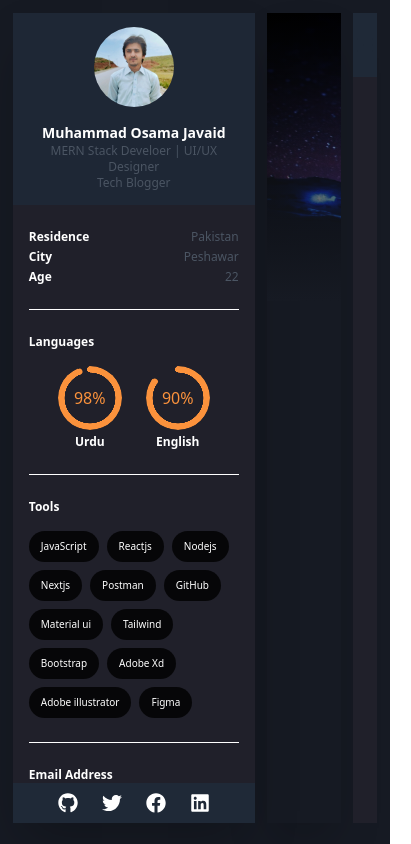
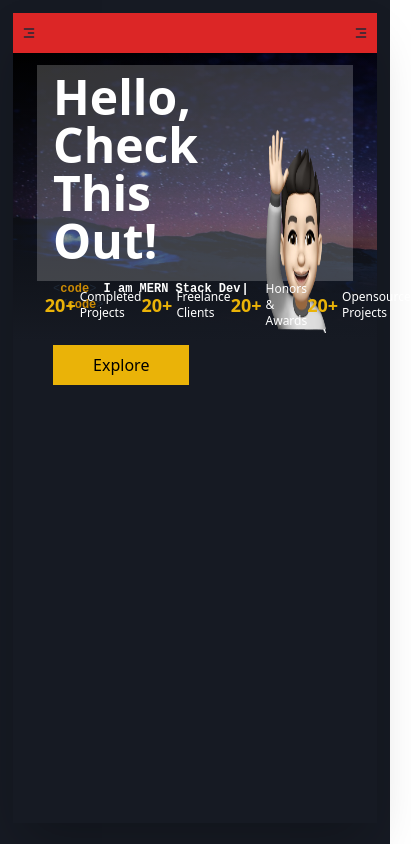
Before and after one commit to founder960107/My-portfolio, a Next.js app: page / in a window 390 px wide. Shown: the whole page, 411 px wide, since content can reach past the window. Built offline with nearby package versions, Linux system fonts and the light colour scheme.

Commit message:
mobile layout chages

```diff
--- a/components/Intro/Intro.jsx
+++ b/components/Intro/Intro.jsx
@@ -10,7 +10,7 @@ import Tools from './Tools'
 const Intro = () => {
 
     return (
-        <div className="h-full overflow-hidden relative bg-[#20202A] shadow-2xl flex flex-col">
+        <div className="w-64 h-full overflow-hidden relative bg-[#20202A] shadow-2xl z-[300] flex flex-col">
             {/* fixed at top */}
             <div className="headerr z-50 absolute bg-gray-800 bg-opacity-90 backdrop-blur-sm inset-y-0 h-48 top-0 flex items-center justify-center w-full flex-col px-4 gap-y-4">
                 <img className='w-20 h-20 rounded-full' src='images/osama.jpg' alt="" />
--- a/package.json
+++ b/package.json
@@ -16,7 +16,8 @@
     "next": "13.1.1",
     "react": "18.2.0",
     "react-dom": "18.2.0",
-    "react-icons": "^4.7.1"
+    "react-icons": "^4.7.1",
+    "typewriter-effect": "^2.19.0"
   },
   "devDependencies": {
     "autoprefixer": "^10.4.13",
--- a/pages/home.jsx
+++ b/pages/home.jsx
@@ -1,8 +1,10 @@
+import Typewriter from 'typewriter-effect';
+
 const home = () => {
     return (
         <div className="PARENT">
             <div
-                className="relative backdrop-blur-sm w-full h-72 bg-fixed"
+                className="relative backdrop-blur-sm w-full h-72 bg-fixed z-10"
                 style={{
                     background: 'url(images/background.png)',
                     backgroundRepeat: 'no-repeat',
@@ -10,11 +12,65 @@ const home = () => {
                     // opacity: '0.5'
 
                 }}>
-                <div className="absolute inset-0 w-full h-full bg-gradient-to-t from-[#161a23]">
-                    <div className="flex items-center justify-center"></div>
+                <div className="absolute inset-0 z-20 flex flex-col items-center px-4 py-6 justify-center w-full h-full bg-gradient-to-t from-[#161a23]">
+                    <div className="bg-white/20 w-[95%] h-[90%] px-4 py-2">
+                        <div className="flex items-center justify-around">
+                            <div className="">
+                                <div className="">
+                                    <h1 className="text-5xl text-white font-bold">Hello, Check This Out!</h1>
+                                </div>
+                                <div className="">
+                                    <div class=" py-4 pb-4 text-xs h-20 lg:h-auto" style={{ fontFamily: 'monospace' }}>
+                                        <span> &lt;<span class="text-yellow-600 font-bold">code</span>
+                                            &gt; <span className="text-white font-bold"> I am  <span class="inline-block">
+                                                <Typewriter
+                                                    options={{
+                                                        strings:
+                                                            ['MERN Stack Developer',
+                                                                'UI/UX Designer'],
+                                                        autoStart: true,
+                                                        loop: true,
+                                                    }}
+                                                />
+                                            </span>
+                                            </span> &lt;/<span class="text-yellow-600 font-bold">code</span>&gt; </span>
+                                    </div>
+                                </div>
+                                <button className="py-2 px-10 bg-yellow-500 text-black">Explore</button>
+                            </div>
+                            <div className="w-48 h-52">
+                                <img className='w-full h-full' src="images/emoji.png" alt="emoji" />
+                            </div>
+                        </div>
+                    </div>
+
+                    {/* details in row */}
+                    <div className="flex items-center justify-around w-full px-4">
+
+                        <div className="flex items-center gap-x-1">
+                            <span className='text-lg text-yellow-500 font-bold'>20+</span>
+                            <span className='text-xs text-white'>Completed Projects</span>
+                        </div>
+
+                        <div className="flex items-center gap-x-1">
+                            <span className='text-lg text-yellow-500 font-bold'>20+</span>
+                            <span className='text-xs text-white'>Freelance Clients</span>
+                        </div>
+
+                        <div className="flex items-center gap-x-1">
+                            <span className='text-lg text-yellow-500 font-bold'>20+</span>
+                            <span className='text-xs text-white'>Honors & Awards</span>
+                        </div>
+
+                        <div className="flex items-center gap-x-1">
+                            <span className='text-lg text-yellow-500 font-bold'>20+</span>
+                            <span className='text-xs text-white'>Opensource Projects</span>
+                        </div>
+
+                    </div>
                 </div>
             </div>
-        </div>
+        </div >
     )
 }
 
--- a/pages/layout.js
+++ b/pages/layout.js
@@ -9,13 +9,24 @@ export default function Layout({ children }) {
     return (
 
         <div className="h-[96vh] flex justify-between gap-x-3 select-none">
-            <div className="w-64 ">
+            <div className="hidden lg:block">
                 <Intro />
             </div>
-            <div className="w-9/12 shadow-2xl">
+            <div className="w-full lg:w-9/12 shadow-2xl">
+                <div className="bg-red-600  w-full h-10 flex items-center justify-between px-2 lg:hidden">
+                    <div className="" onClick={e => setOpen(!open)}>
+                        <CgMenuRightAlt />
+                    </div>
+                    {/* <div className='reative'> */}
+                    {/* </div> */}
+                    <div className="">
+                        <CgMenuRightAlt />
+                    </div>
+                </div>
+                {open && <Intro />}
                 {children}
             </div>
-            <div className="w-20 relative bg-[#20202A] shadow-2xl">
+            <div className="hidden lg:block w-20 relative bg-[#20202A] shadow-2xl">
                 <div onClick={e => setOpen(!open)} className="bg-gray-800 flex items-center h-16 justify-center text-2xl ">
                     <CgMenuRightAlt />
                 </div>
```
Also changed, not shown: 1 other file (tests, documents, lock files or other folders).
